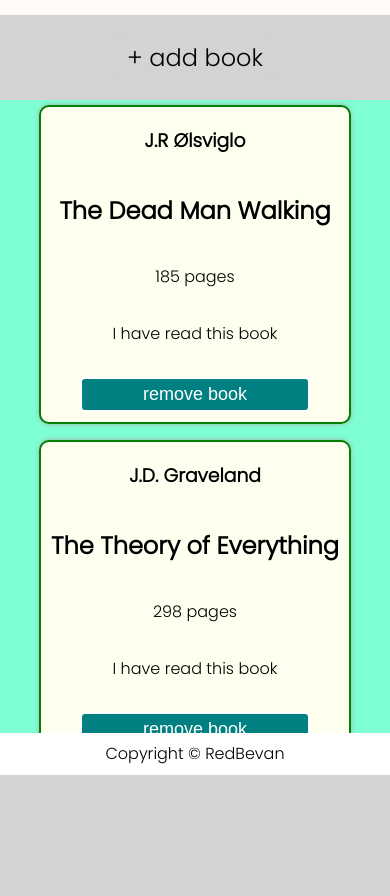
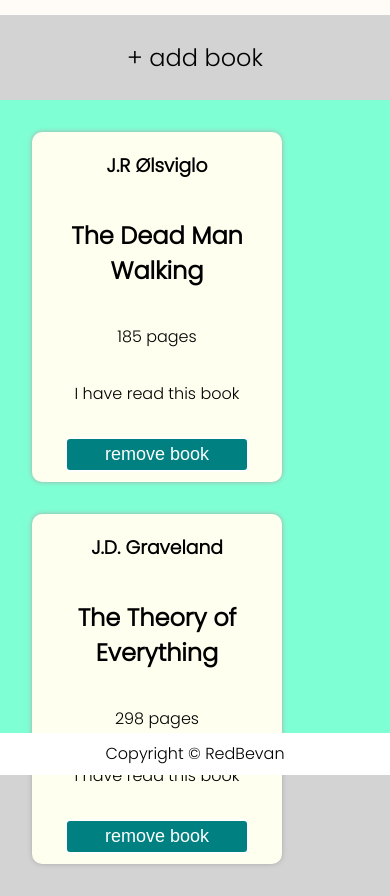
Before and after one commit to RedBevan/library, a plain HTML site: page index.html in a window 390 px wide. Shown: the part 69-965 px from the top of the page. Before the commit the page ends 844 px from the top, so only its background shows below. Drawn offline with Linux system fonts and the light colour scheme; a web font is replaced by a local one.

Commit message:
Make grid responsive

```diff
--- a/index.html
+++ b/index.html
@@ -52,7 +52,11 @@
 
         </form>
 
+        <div class="book-grid-wrapper" id="book-grid-wrapper">
+
         <div class="book-grid" id ="book-grid">
+
+        </div>
 
         </div>
 
--- a/styles.css
+++ b/styles.css
@@ -228,39 +228,39 @@ input::-webkit-inner-spin-button {
   cursor: pointer;
 }
 
+.book-grid-wrapper {
+  width: 100%;
+}
+
 .book-grid {
   display: grid;
-  grid-template-columns: repeat(auto-fit, minmax(100%, 1fr));
-  grid-gap: 1rem;
-  height: 15vh;
-  padding: 5px;
+  grid-gap: 2rem;
+  grid-template-columns: repeat(auto-fit, minmax(250px, 0.25fr));
+  padding: 2rem;
 }
 
 .book {
   background-color: ivory;
-  border-radius: 10px;
+  border-radius: 20px;
   display: flex;
   flex-direction: column;
   text-align: center;
   align-items: center;
-  padding: 0 10px 0 10px;
+  padding: 10px;
   box-shadow: 0px 0px 5px 0px darkgray;
 }
 
 .read {
   background-color: ivory;
   border-radius: 10px;
-  border: 3px solid violet;
+  border: none;
   display: flex;
   flex-direction: column;
   text-align: center;
   align-items: center;
+  justify-content: space-between;
   padding: 0 10px 0 10px;
   box-shadow: 0px 0px 5px 0px darkgray;
-}
-
-.read {
-  border: 2px solid green;
 }
 
 .book > h3 {
```
